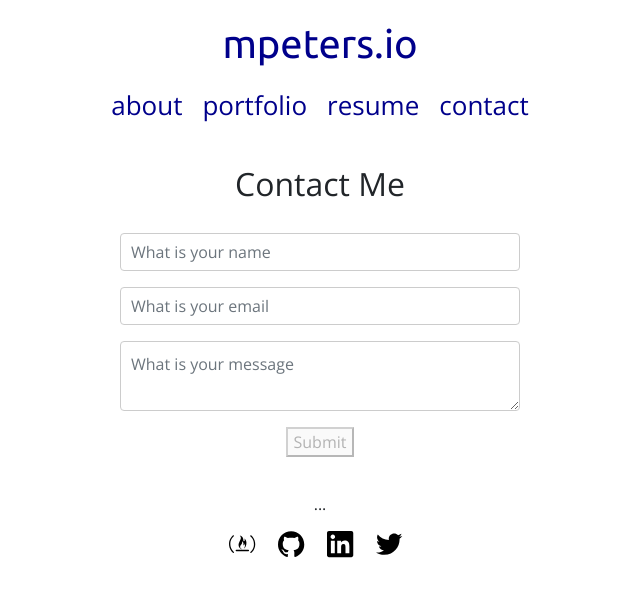
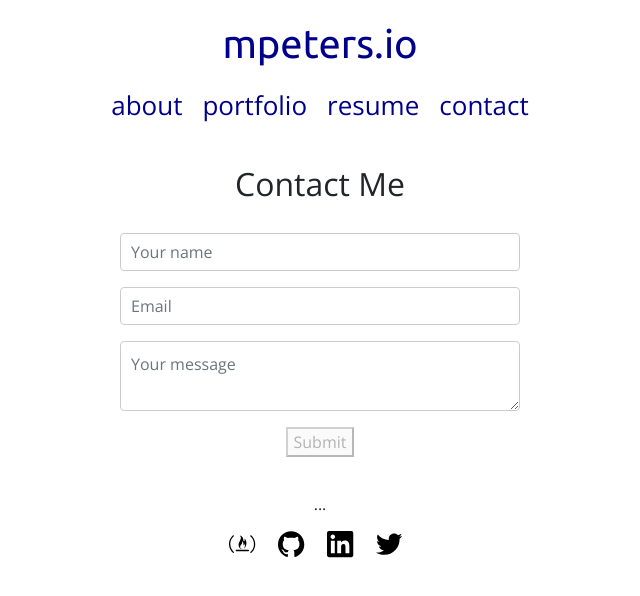
Before and after one commit to mgpeters/mpeters.io, a React (Create React App) app in the folder mpeters-io/: page /contact in a window 1280 px wide. Shown: the top 596 px of the page, without its empty margins (320-960 px from the left). Built offline with nearby package versions, Linux system fonts and the light colour scheme.

Commit message:
updated contact form text

```diff
--- a/mpeters-io/src/components/contact/Contact.js
+++ b/mpeters-io/src/components/contact/Contact.js
@@ -101,7 +101,7 @@ class ContactForm extends Component { //https://medium.com/@agoiabeladeyemi/the-
         formControls: {
             name: {
                 value: '',
-                placeholder: 'What is your name',
+                placeholder: 'Your name',
                 valid: false,
                 touched: false,
                 validationRules: {
@@ -111,7 +111,7 @@ class ContactForm extends Component { //https://medium.com/@agoiabeladeyemi/the-
             },
             email: {
                 value: '',
-                placeholder: 'What is your email',
+                placeholder: 'Email',
                 valid: false,
                 touched: false,
                 validationRules: {
@@ -122,7 +122,7 @@ class ContactForm extends Component { //https://medium.com/@agoiabeladeyemi/the-
             },
             textarea: {
                 value: '',
-                placeholder: 'What is your message',
+                placeholder: 'Your message',
                 valid: false,
                 touched: false,
                 validationRules: {
```
